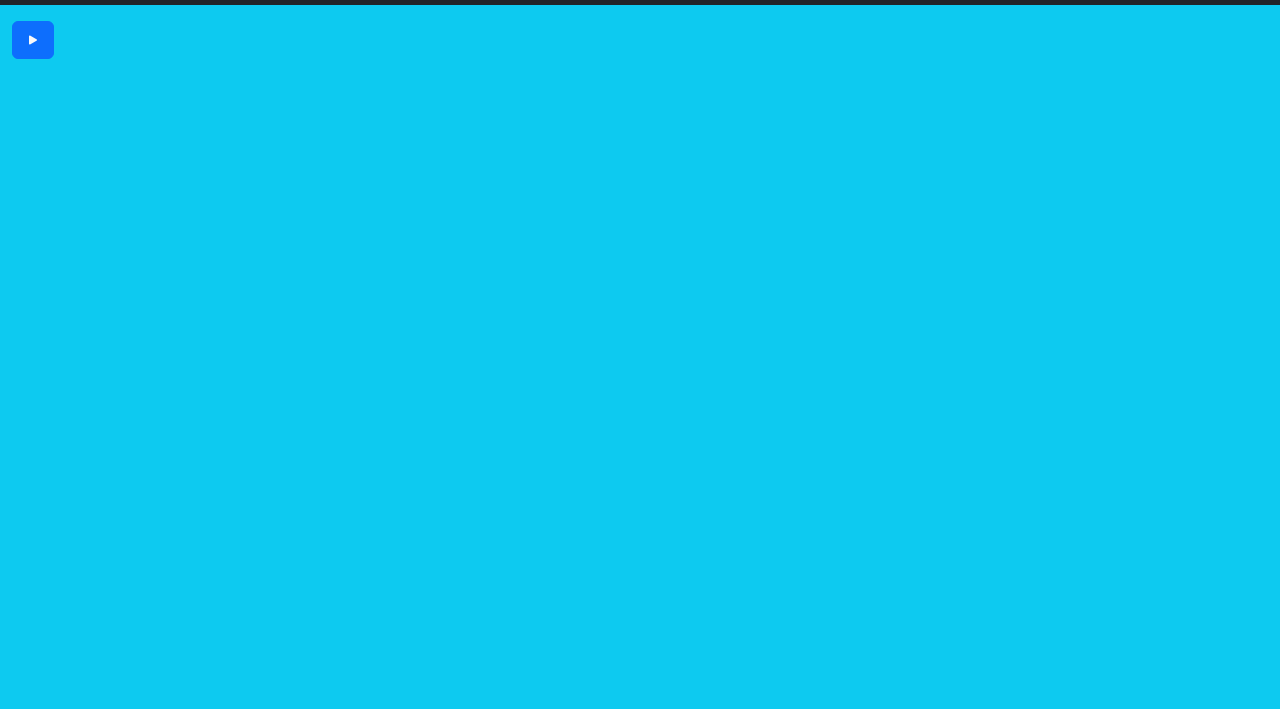
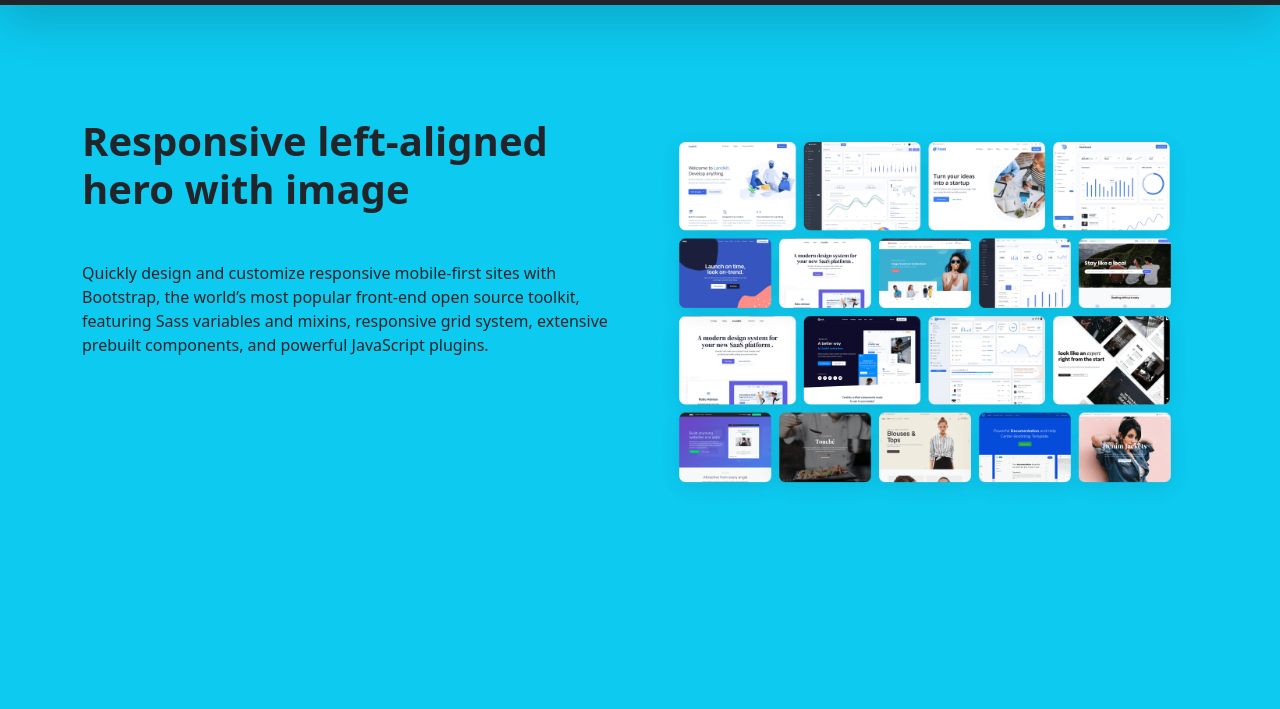
Before and after one commit to HexeCalibre/TeamPortfolio, a website: page index.html in a window 1280 px wide. Shown: the part 91-800 px from the top of the page. Drawn offline with nearby package versions, Linux system fonts and the light colour scheme.

Commit message:
Add hero

```diff
--- a/index.html
+++ b/index.html
@@ -25,7 +25,7 @@
         </div>
     </nav>
 
-    <nav class="navbar navbar-expand-md bg-dark navbar-dark sticky-top">
+    <nav class="navbar navbar-expand-md bg-dark navbar-dark sticky-top shadow-lg">
         <div class="container-fluid">
 
             <a class="navbar-brand" href="#">
@@ -112,9 +112,21 @@
 
         <div class="row bg-info">
             <div class="col-12 pt-3 h100">
-                <button class="btn btn-primary text-light" type="button" data-bs-toggle="offcanvas" data-bs-target="#offcanvasExample" aria-controls="offcanvasExample">
+                <!-- <button class="btn btn-primary text-light" type="button" data-bs-toggle="offcanvas" data-bs-target="#offcanvasExample" aria-controls="offcanvasExample">
                     <i class="bi bi-play-fill"></i>
-                </button>
+                </button> -->
+
+                <div class="container">
+                    <div class="row pt-5">
+                        <div class="col-sm-12 col-md-6 col-lg-6 mt-5">
+                            <h1 class="mx-auto mb-5 text-left"><strong>Responsive left-aligned hero with image</strong></h1>
+                            <p class="mx-auto">Quickly design and customize responsive mobile-first sites with Bootstrap, the world’s most popular front-end open source toolkit, featuring Sass variables and mixins, responsive grid system, extensive prebuilt components, and powerful JavaScript plugins.</p>
+                        </div>
+                        <div class="col-sm-12 col-md-6 col-lg-6 mt-5">
+                            <img src="./img/sample-hero.png" alt="hero image" class="mx-auto" width="100%">
+                        </div>
+                    </div>
+                </div>
             </div>
         </div>
 
```
Also changed, not shown: img/sample-hero.png (added).
